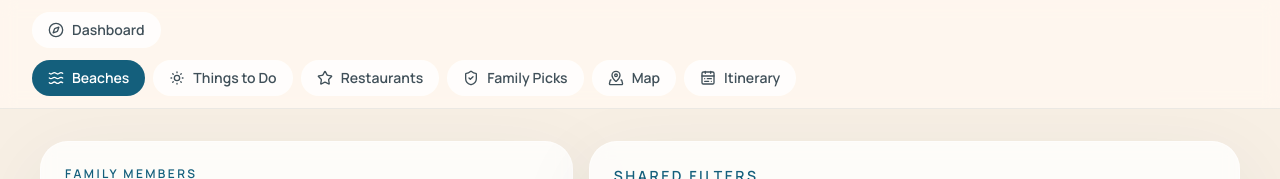
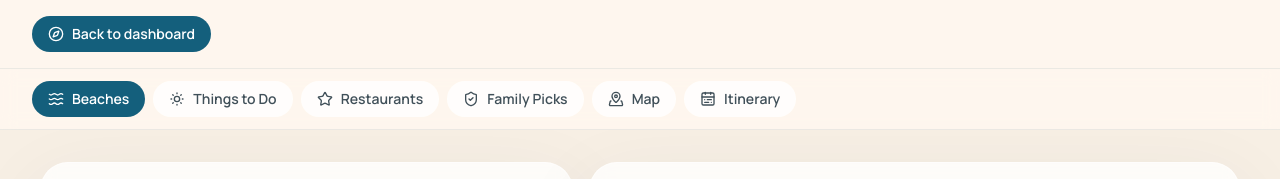
Before and after one commit to fanaman74/Summer-trip, a Next.js app: page / in a window 1280 px wide. Both pictures are taken after a click on the button "Beaches". Shown: the top 179 px of the page. Built offline with nearby package versions, Linux system fonts and the light colour scheme.

Commit message:
Make dashboard a standalone section

```diff
--- a/src/components/alghero-app.tsx
+++ b/src/components/alghero-app.tsx
@@ -30,8 +30,6 @@ const MapView = dynamic(
     ssr: false,
   },
 );
-
-const dashboardSection = { id: "dashboard", label: "Dashboard", icon: Compass };
 
 const browseSections = [
   { id: "beaches", label: "Beaches", icon: Waves },
@@ -321,29 +319,22 @@ export function AlgheroApp({
         </section>
       ) : null}
 
+      {!isDashboard ? (
+        <section className="border-b border-[rgba(18,76,103,0.08)] bg-[rgba(255,248,239,0.88)]">
+          <div className="mx-auto max-w-7xl px-4 py-4 sm:px-8">
+            <button
+              onClick={() => setActiveSection("dashboard")}
+              className="inline-flex items-center gap-2 rounded-full bg-[var(--sea-700)] px-4 py-2 text-sm font-semibold text-white transition hover:bg-[var(--sea-800)]"
+            >
+              <Compass className="h-4 w-4" />
+              Back to dashboard
+            </button>
+          </div>
+        </section>
+      ) : null}
+
       <section className="sticky top-0 z-20 border-b border-[rgba(18,76,103,0.08)] bg-[rgba(255,248,239,0.88)] backdrop-blur">
-        <div className="mx-auto flex max-w-7xl flex-col gap-3 px-4 py-3 sm:px-8">
-          <div className="flex overflow-x-auto">
-            {(() => {
-              const Icon = dashboardSection.icon;
-              const active = activeSection === dashboardSection.id;
-
-              return (
-                <button
-                  onClick={() => setActiveSection(dashboardSection.id)}
-                  className={`inline-flex items-center gap-2 rounded-full px-4 py-2 text-sm font-semibold whitespace-nowrap transition ${
-                    active
-                      ? "bg-[var(--sea-700)] text-white"
-                      : "bg-white/80 text-[var(--ink-700)]"
-                  }`}
-                >
-                  <Icon className="h-4 w-4" />
-                  {dashboardSection.label}
-                </button>
-              );
-            })()}
-          </div>
-          <div className="flex gap-2 overflow-x-auto">
+        <div className="mx-auto flex max-w-7xl gap-2 overflow-x-auto px-4 py-3 sm:px-8">
             {browseSections.map((section) => {
               const Icon = section.icon;
               const active = activeSection === section.id;
@@ -362,7 +353,6 @@ export function AlgheroApp({
                 </button>
               );
             })}
-          </div>
         </div>
       </section>
 
```
